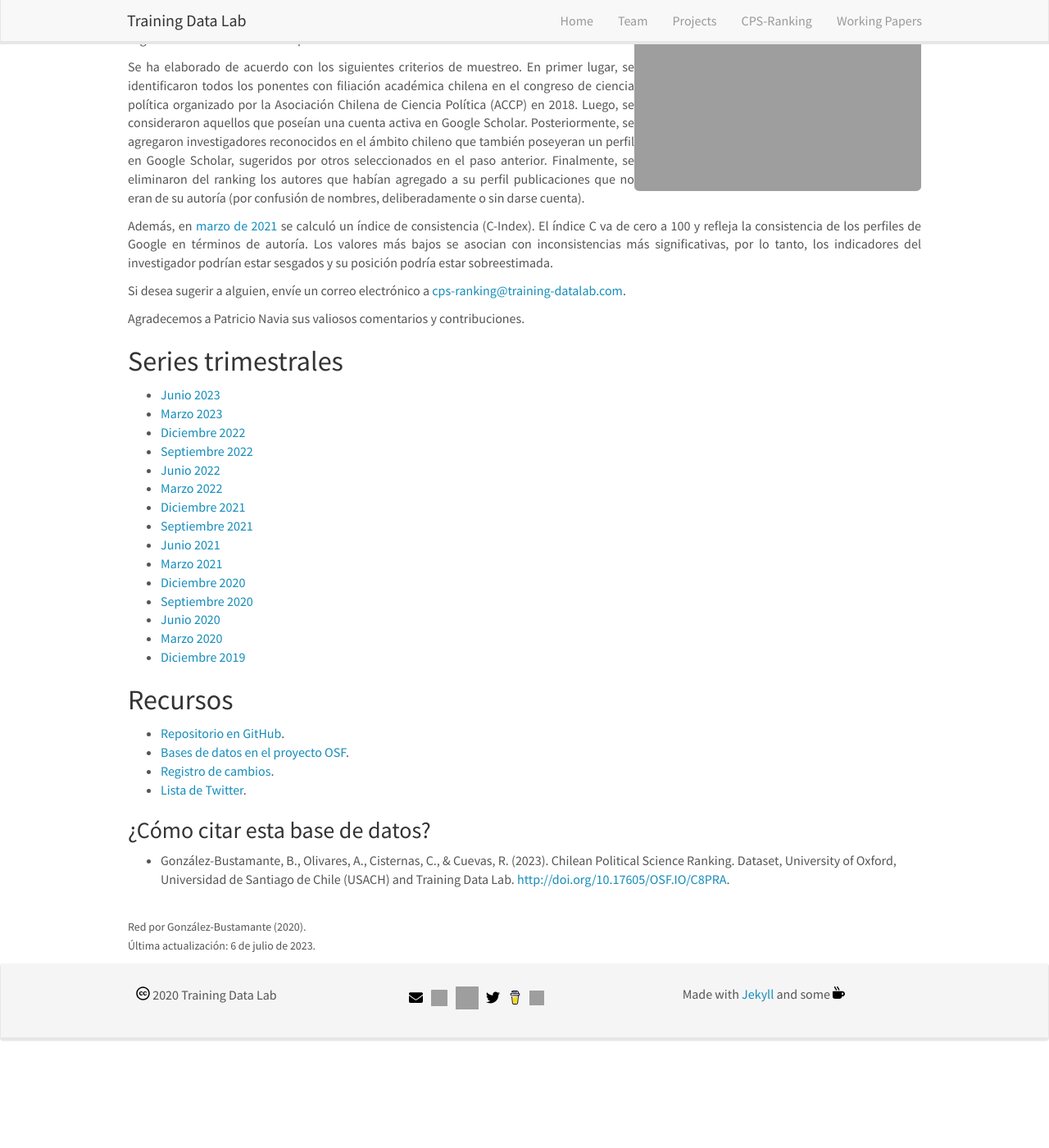
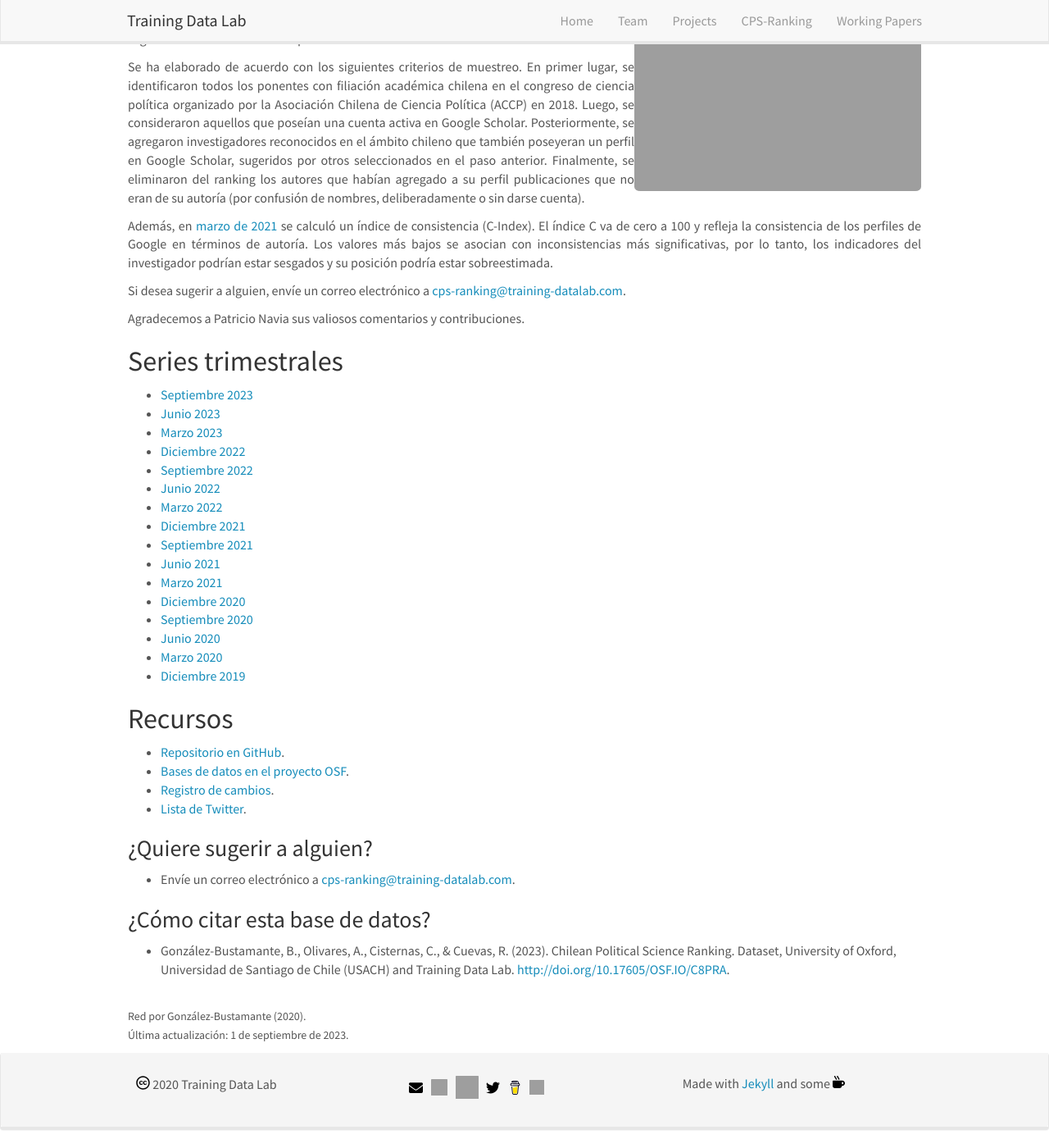
Before and after one commit to training-datalab/old-training-datalab.com, a Jekyll site: the page built from _pages/cps-ranking-spanish.md, in a window 1280 px wide and 1400 px high, scrolled down 334 px. Shown: the whole window at 82% size. Built offline with Jekyll 4.4.1, drawn with Linux system fonts in a browser that asks for light colours; nearby versions of some CDN libraries; before the commit the page ends 1625 px from its top, so only the background shows below that.

Commit message:
Update cps-ranking-spanish.md

```diff
--- a/_pages/cps-ranking-spanish.md
+++ b/_pages/cps-ranking-spanish.md
@@ -30,6 +30,7 @@ permalink: /projects/cps-ranking-spanish
 
 ## Series trimestrales
 
+- [Septiembre 2023](https://training-datalab.com/projects/cps-ranking/2023-09-01-impact-ranking)
 - [Junio 2023](https://training-datalab.com/projects/cps-ranking/2023-06-01-impact-ranking)
 - [Marzo 2023](https://training-datalab.com/projects/cps-ranking/2023-03-03-impact-ranking)
 - [Diciembre 2022](https://training-datalab.com/projects/cps-ranking/2022-12-05-impact-ranking)
@@ -53,10 +54,14 @@ permalink: /projects/cps-ranking-spanish
 - <a href="https://github.com/bgonzalezbustamante/CPS-Ranking/blob/master/CHANGELOG.md" target="_blank">Registro de cambios</a>.
 - <a href="https://twitter.com/i/lists/1672034534907342850" target="_blank">Lista de Twitter</a>.
 
+### ¿Quiere sugerir a alguien?
+
+- Envíe un correo electrónico a <a href="mailto:cps-ranking@training-datalab.com">cps-ranking@training-datalab.com</a>.
+
 ### ¿Cómo citar esta base de datos?
 
 - González-Bustamante, B., Olivares, A., Cisternas, C., & Cuevas, R. (2023). Chilean Political Science Ranking. Dataset, University of Oxford, Universidad de Santiago de Chile (USACH) and Training Data Lab. <a href="http://doi.org/10.17605/OSF.IO/C8PRA" target="_blank">http://doi.org/10.17605/OSF.IO/C8PRA</a>.
 
 <br />
 <small>Red por González-Bustamante (2020).</small><br />
-<small>Última actualización: 6 de julio de 2023.</small>
+<small>Última actualización: 1 de septiembre de 2023.</small>
```
